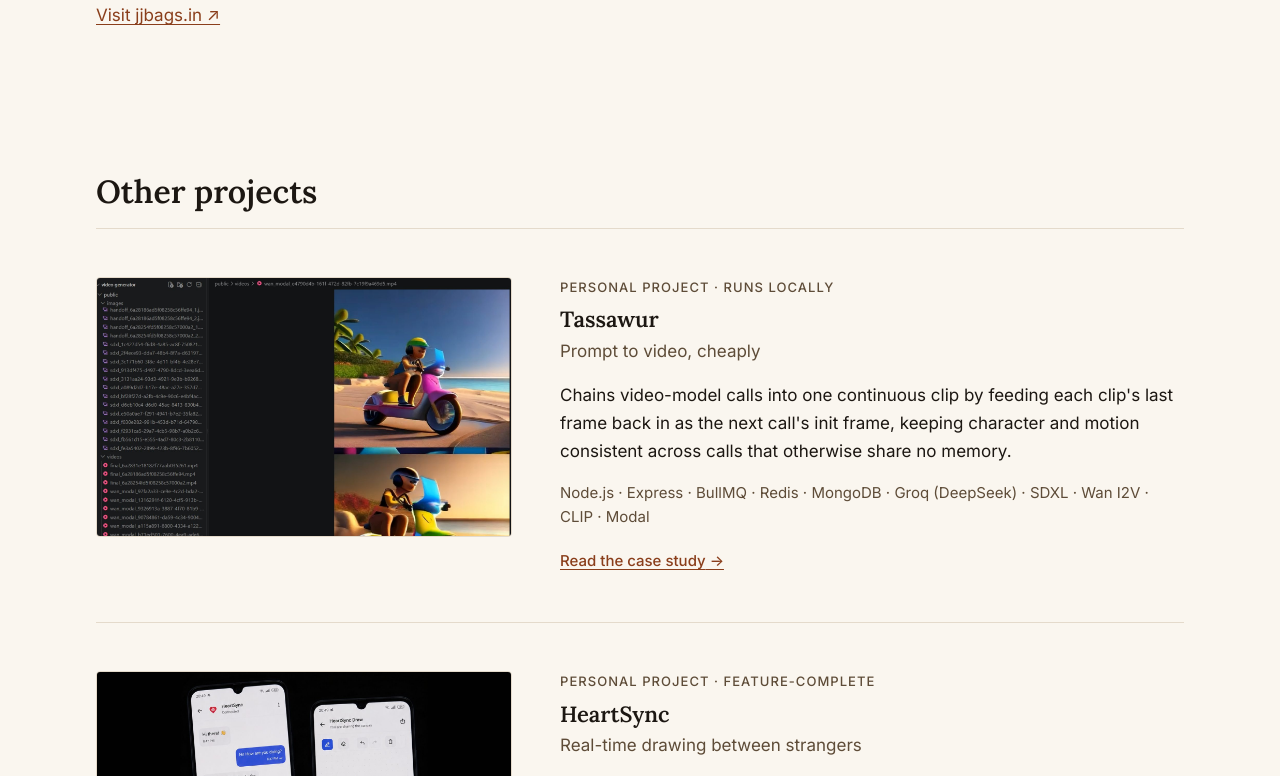
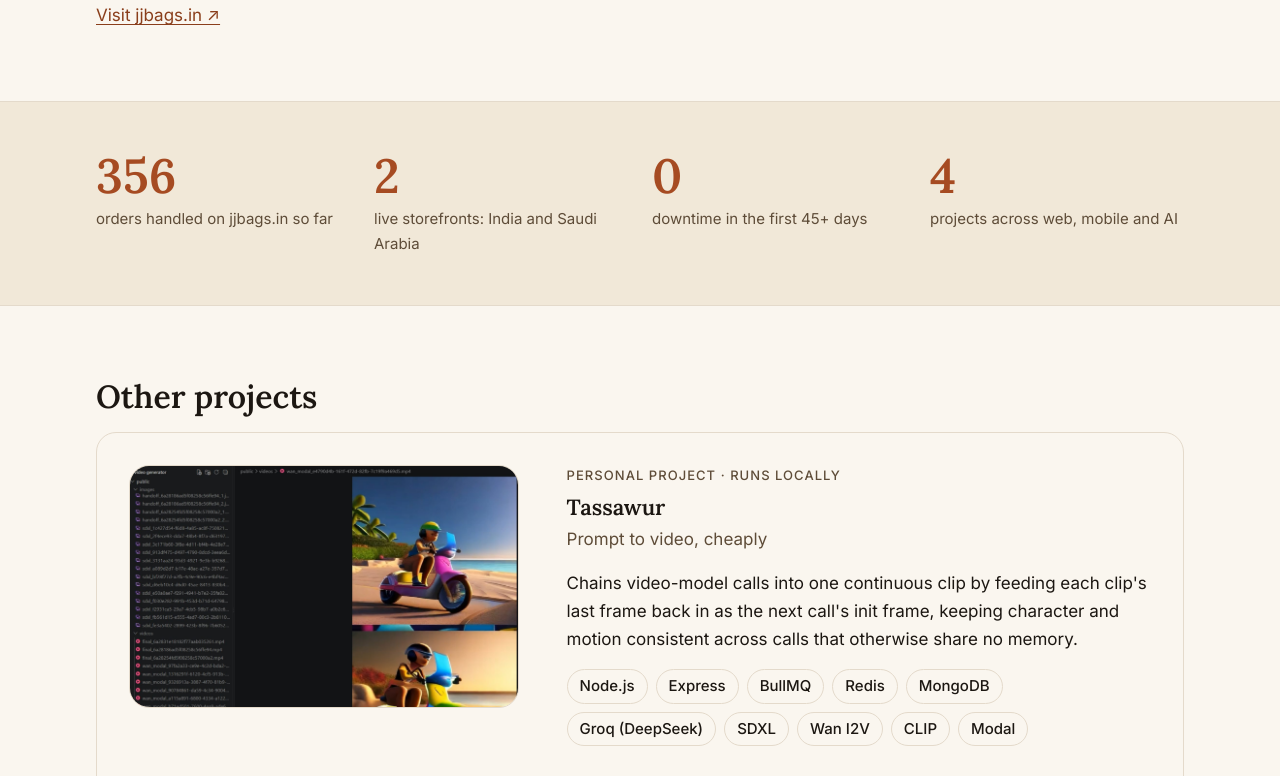
Before and after one commit to Abood-arc/Portfolio-site, a Vue app: page / in a window 1280 px wide. Shown: the part 684-1460 px from the top of the page. Built offline with nearby package versions, Linux system fonts and the light colour scheme.

Commit message:
home: proof strip; work cards with stack chips and hover lift

```diff
--- a/src/components/WorkCard.vue
+++ b/src/components/WorkCard.vue
@@ -24,7 +24,9 @@ defineProps({
       </component>
       <p class="work-card__subtitle">{{ project.subtitle }}</p>
       <p class="work-card__summary">{{ project.summary }}</p>
-      <p class="work-card__stack">{{ project.stack.join(' · ') }}</p>
+      <ul class="work-card__stack" aria-label="Stack">
+        <li v-for="tech in project.stack" :key="tech" class="chip">{{ tech }}</li>
+      </ul>
       <RouterLink :to="`/work/${project.slug}`" class="work-card__more">
         Read the case study<span class="visually-hidden">: {{ project.title }}</span> →
       </RouterLink>
@@ -34,8 +36,18 @@ defineProps({
 
 <style scoped>
 .work-card {
-  padding-block: var(--space-5);
-  border-top: 1px solid var(--color-rule);
+  margin-bottom: var(--space-4);
+  padding: var(--space-4);
+  border: 1px solid var(--color-rule);
+  border-radius: var(--radius-lg);
+  background: var(--color-bg);
+  transition: transform 150ms ease, border-color 150ms ease, box-shadow 150ms ease;
+}
+
+.work-card:hover {
+  transform: translateY(-3px);
+  border-color: var(--color-shape-tan);
+  box-shadow: var(--shadow-soft);
 }
 
 .work-card__media {
@@ -48,7 +60,7 @@ defineProps({
   object-fit: cover;
   object-position: top;
   border: 1px solid var(--color-rule);
-  border-radius: var(--radius);
+  border-radius: var(--radius-lg);
   background: var(--color-surface);
 }
 
@@ -77,8 +89,12 @@ defineProps({
 }
 
 .work-card__stack {
-  font-size: var(--text-small);
-  color: var(--color-muted);
+  display: flex;
+  flex-wrap: wrap;
+  gap: 0.5rem;
+  margin: var(--space-2) 0 var(--space-3);
+  padding: 0;
+  list-style: none;
 }
 
 .work-card__more {
--- a/src/data/site.js
+++ b/src/data/site.js
@@ -8,6 +8,12 @@ export const site = {
   linkedin: 'https://www.linkedin.com/in/abdullah-afaq-822607282',
   cv: '/Abdullah_FS_CV.pdf',
   url: 'https://abdullah-afaq.netlify.app',
+  proof: [
+    { value: '356', label: 'orders handled on jjbags.in so far' },
+    { value: '2', label: 'live storefronts: India and Saudi Arabia' },
+    { value: '0', label: 'downtime in the first 45+ days' },
+    { value: '4', label: 'projects across web, mobile and AI' },
+  ],
   hero: {
     greeting: "Hi, I'm Abdullah Afaq",
     title: 'I take full-stack products from client brief to live system.',
--- a/src/pages/Home.vue
+++ b/src/pages/Home.vue
@@ -50,6 +50,15 @@ const liveStore = qubix.links[0]
     </div>
   </section>
 
+  <section class="band proof" aria-label="Proof in numbers">
+    <ul class="container proof__list">
+      <li v-for="item in site.proof" :key="item.label" class="proof__item">
+        <span class="proof__value">{{ item.value }}</span>
+        <span class="proof__label">{{ item.label }}</span>
+      </li>
+    </ul>
+  </section>
+
   <section class="section more-work" aria-labelledby="more-work-title">
     <div class="container">
       <h2 id="more-work-title">Other projects</h2>
@@ -59,12 +68,14 @@ const liveStore = qubix.links[0]
   </section>
 
   <section class="section band home-contact" aria-labelledby="home-contact-title">
-    <div class="container prose">
-      <h2 id="home-contact-title">Hiring for a full-stack role?</h2>
-      <p>
-        Email me at <a :href="`mailto:${site.email}`">{{ site.email }}</a>,
-        or grab my <a :href="site.cv" target="_blank" rel="noopener">CV (PDF)</a>.
-      </p>
+    <div class="container">
+      <div class="prose">
+        <h2 id="home-contact-title">Hiring for a full-stack role?</h2>
+        <p>
+          Email me at <a :href="`mailto:${site.email}`">{{ site.email }}</a>,
+          or grab my <a :href="site.cv" target="_blank" rel="noopener">CV (PDF)</a>.
+        </p>
+      </div>
     </div>
   </section>
 </template>
@@ -230,6 +241,37 @@ const liveStore = qubix.links[0]
   font-size: var(--text-small);
 }
 
+.proof__list {
+  display: grid;
+  grid-template-columns: repeat(2, minmax(0, 1fr));
+  gap: var(--space-4) var(--space-3);
+  margin-block: 0;
+  padding: var(--space-5) 0;
+  list-style: none;
+}
+
+@media (min-width: 48rem) {
+  .proof__list {
+    grid-template-columns: repeat(4, minmax(0, 1fr));
+  }
+}
+
+.proof__value {
+  display: block;
+  font-family: var(--font-heading);
+  font-size: var(--text-h1);
+  font-weight: 600;
+  line-height: 1.1;
+  color: var(--color-accent);
+}
+
+.proof__label {
+  display: block;
+  margin-top: 0.25rem;
+  font-size: var(--text-small);
+  color: var(--color-muted);
+}
+
 .more-work__all {
   margin-top: var(--space-2);
   font-weight: 500;
```
